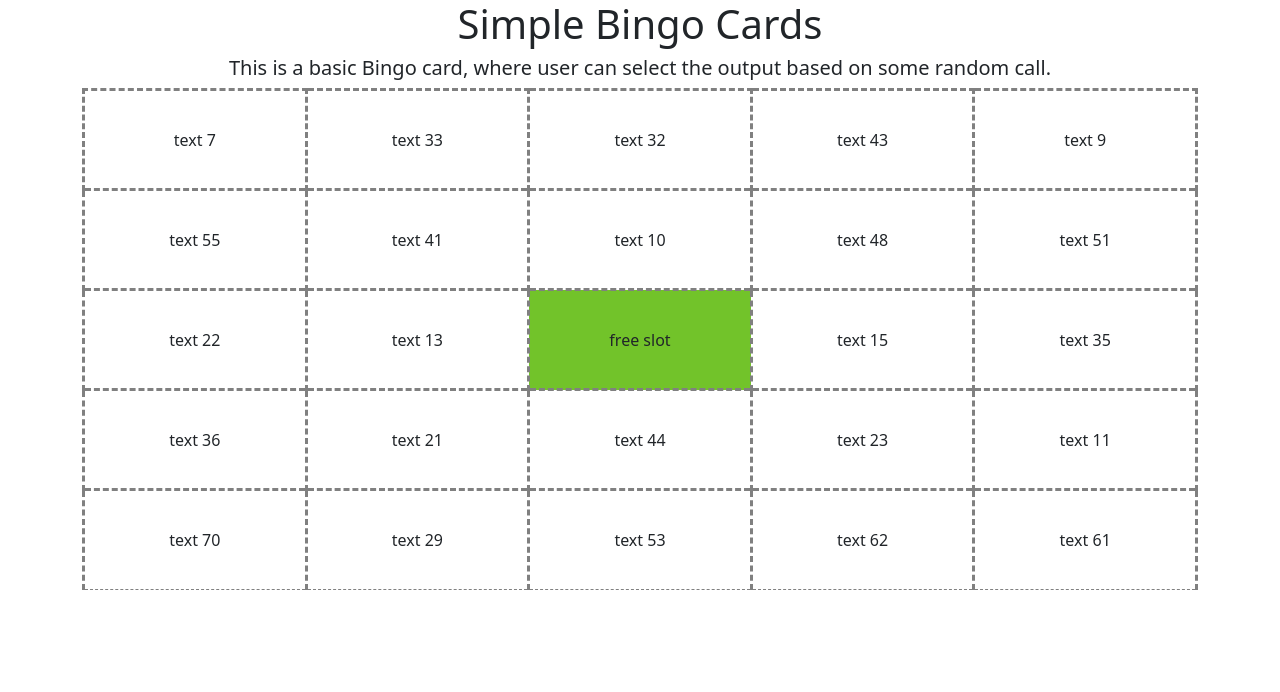
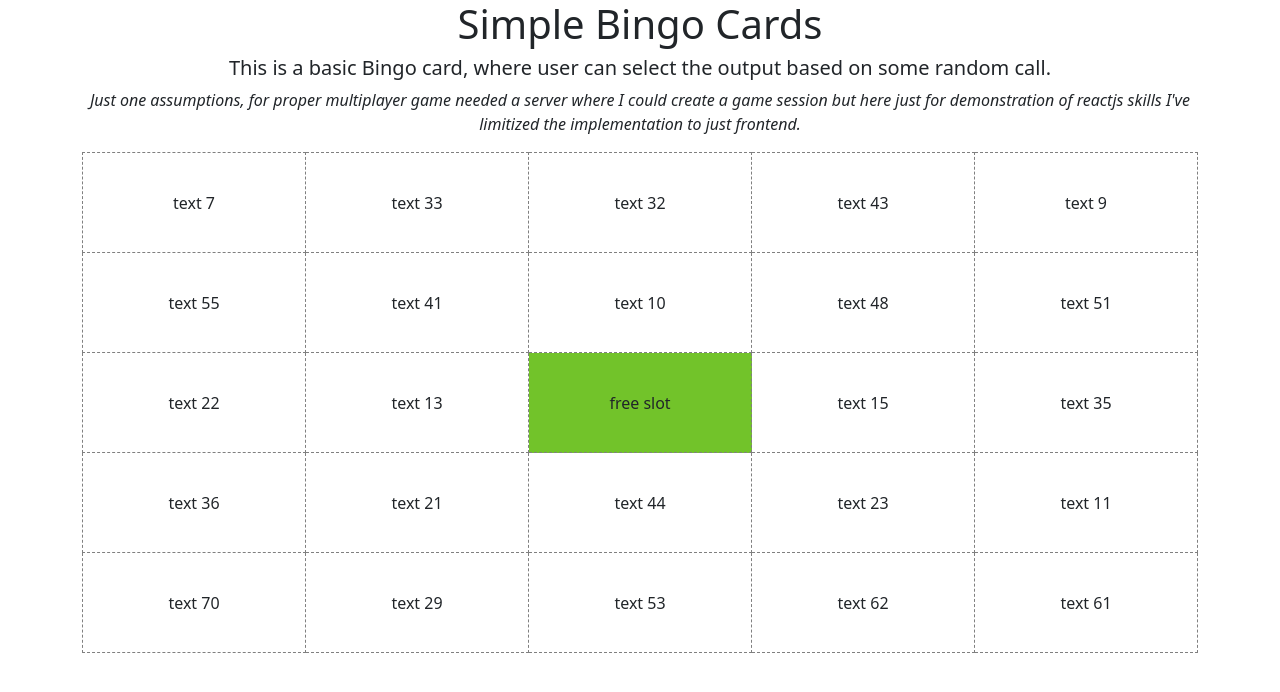
Before and after one commit to sohailhaider/bingo-sensoryminds-challenge, a React (Create React App) app: page / in a window 1280 px wide. Shown: the top 692 px of the page. Built offline with nearby package versions, Linux system fonts and the light colour scheme.

Commit message:
assumptions msg added

```diff
--- a/src/components/BingoCardItem/BingoCardItem.jsx
+++ b/src/components/BingoCardItem/BingoCardItem.jsx
@@ -6,7 +6,7 @@ import styled from "styled-components";
 const BingoCardCol = styled.td`
   height: 100px;
   width: 20%;
-  border: 3px dashed grey;
+  border: 1px dashed grey;
   cursor: pointer;
   transition: ${(props) => (props.isMarked ? "color 0.3s linear" : "")};
   transition: ${(props) => (props.isMarked ? "background 0.3s linear" : "")};
--- a/src/components/Header/Header.jsx
+++ b/src/components/Header/Header.jsx
@@ -9,6 +9,13 @@ function Header() {
         This is a basic Bingo card, where user can select the output based on
         some random call.
       </h5>
+      <p>
+        <i>
+          Just one assumptions, for proper multiplayer game  needed a server
+          where I could create a game session but here just for demonstration of
+          reactjs skills I've limitized the implementation to just frontend.{" "}
+        </i>
+      </p>
     </Col>
   );
 }
```
